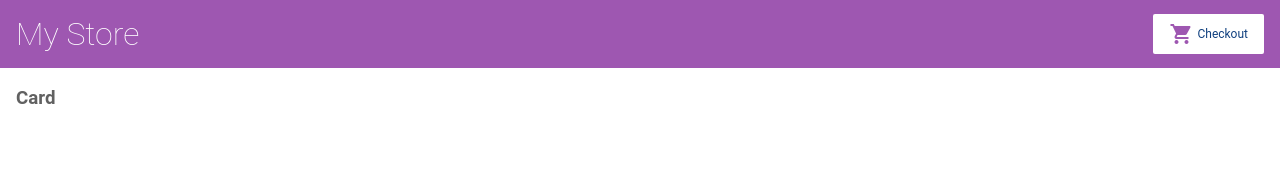
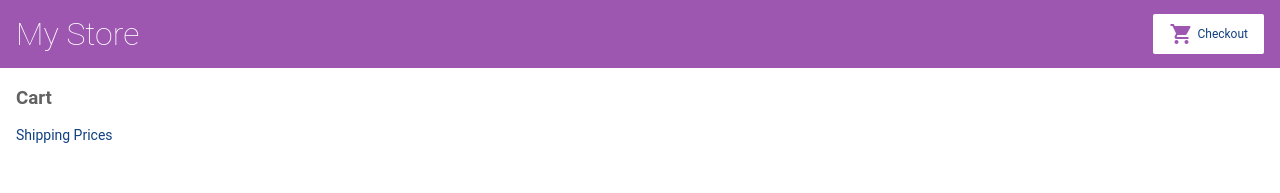
Before and after one commit to Verenasworld/angular-MyStore, an Angular app: page /cart in a window 1280 px wide. Shown: the top 193 px of the page. Built offline with nearby package versions, Linux system fonts and the light colour scheme.

Commit message:
add cart component

```diff
--- a/src/app/cart/cart.component.html
+++ b/src/app/cart/cart.component.html
@@ -1,4 +1,8 @@
-<h3>Card</h3>
+<h3>Cart</h3>
+
+<p>
+  <a routerLink="/shipping">Shipping Prices</a>
+</p>
 <div class = "cart-item" *ngFor = "let item of items">
     <span>{{ item.name}}</span>
     <span>{{ item.price| currency}}</span>
--- a/src/app/cart/cart.component.ts
+++ b/src/app/cart/cart.component.ts
@@ -8,6 +8,10 @@
 export class CartComponent implements OnInit {
   items;
 
+
+/*
+injizieren
+*/
   constructor(private cartService: CartService) { }
 
   ngOnInit() {
--- a/src/app/shipping/shipping.component.html
+++ b/src/app/shipping/shipping.component.html
@@ -0,0 +1,4 @@
+<h3>Shipping Prices</h3>
+<div class="shipping-item"*ngFor ="let shipping of shippingCosts | async"></div>
+<span>{{ shipping.typ}}</span>
+<span>{{ shipping.price | currency}}</span>
--- a/src/app/shipping/shipping.component.ts
+++ b/src/app/shipping/shipping.component.ts
@@ -1,4 +1,5 @@
 import { Component, OnInit } from '@angular/core';
+import { CartService} from '../cart.service';
 
 @Component({
   selector: 'app-shipping',
@@ -6,10 +7,11 @@
   styleUrls: ['./shipping.component.css']
 })
 export class ShippingComponent implements OnInit {
-
-  constructor() { }
+    shippingCosts;
+  constructor( private CartService: CartService) { }
 
   ngOnInit() {
+    this.shippingCosts = this.CartService.getShippingPrices();
   }
 
 }
```
